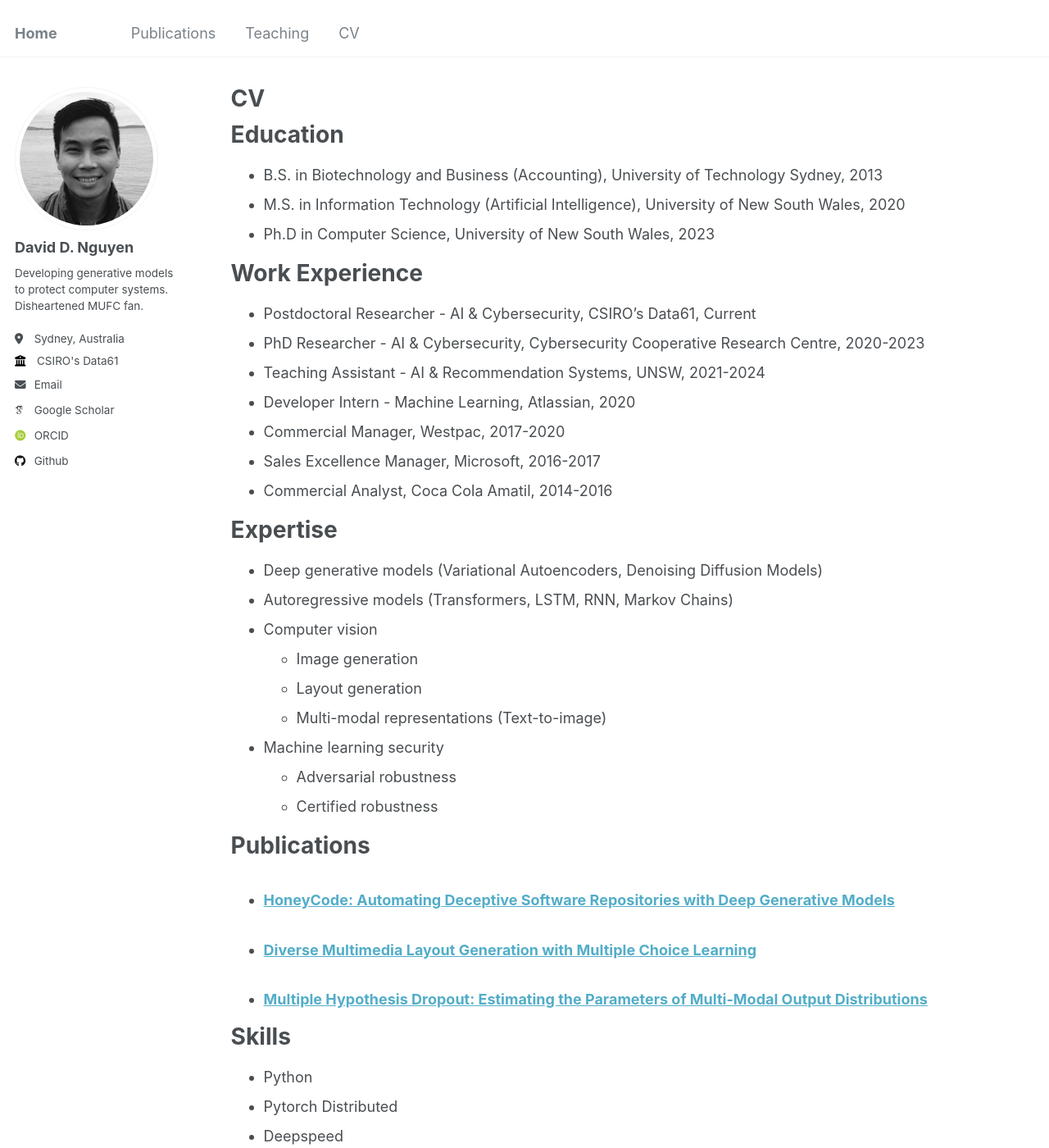
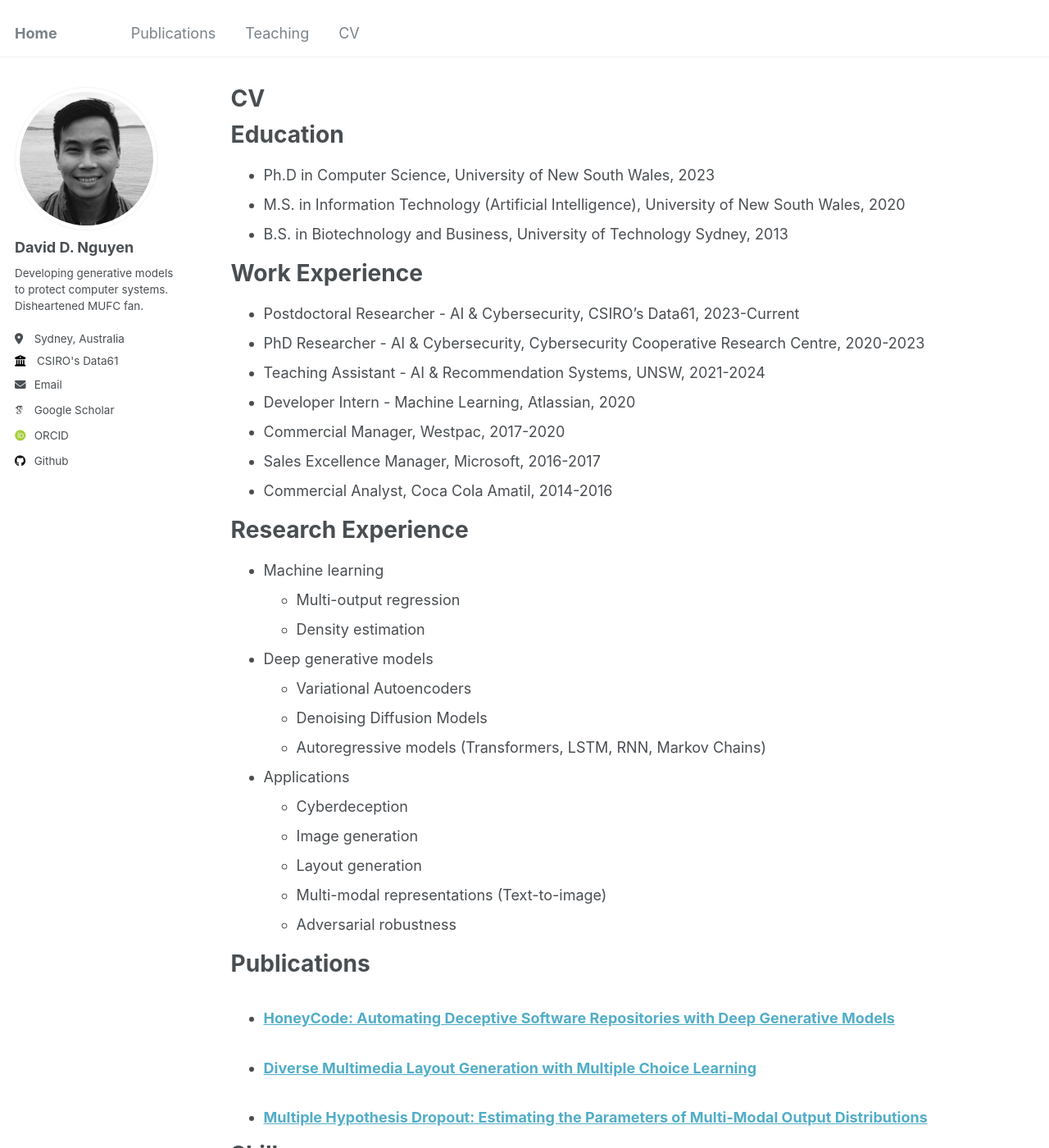
Before and after one commit to dngu7/dngu7.github.io, a Jekyll site: the page built from _pages/cv.md, in a window 1280 px wide and 1400 px high. Shown: the whole window at 82% size. Built offline with Jekyll 4.4.1, drawn with Linux system fonts in a browser that asks for light colours; some web fonts are replaced.

Commit message:
first commit

```diff
--- a/_pages/cv.md
+++ b/_pages/cv.md
@@ -11,13 +11,13 @@ redirect_from:
 
 Education
 ======
-* B.S. in Biotechnology and Business (Accounting), University of Technology Sydney, 2013
+* Ph.D in Computer Science, University of New South Wales, 2023
 * M.S. in Information Technology (Artificial Intelligence), University of New South Wales, 2020
-* Ph.D in Computer Science, University of New South Wales, 2023
+* B.S. in Biotechnology and Business, University of Technology Sydney, 2013
 
 Work Experience
 ======
-* Postdoctoral Researcher - AI & Cybersecurity, CSIRO's Data61, Current
+* Postdoctoral Researcher - AI & Cybersecurity, CSIRO's Data61, 2023-Current
 * PhD Researcher - AI & Cybersecurity, Cybersecurity Cooperative Research Centre, 2020-2023
 * Teaching Assistant - AI & Recommendation Systems, UNSW, 2021-2024
 * Developer Intern - Machine Learning, Atlassian, 2020
@@ -25,17 +25,21 @@ Work Experience
 * Sales Excellence Manager, Microsoft, 2016-2017
 * Commercial Analyst, Coca Cola Amatil, 2014-2016
 
-Expertise
+Research Experience
 ======
-* Deep generative models (Variational Autoencoders, Denoising Diffusion Models)
-* Autoregressive models (Transformers, LSTM, RNN, Markov Chains)
-* Computer vision
+* Machine learning
+  * Multi-output regression
+  * Density estimation
+* Deep generative models
+  * Variational Autoencoders
+  * Denoising Diffusion Models
+  * Autoregressive models (Transformers, LSTM, RNN, Markov Chains)
+* Applications
+  * Cyberdeception
   * Image generation
   * Layout generation
   * Multi-modal representations (Text-to-image)
-* Machine learning security
   * Adversarial robustness
-  * Certified robustness
 
 Publications
 ======
```
